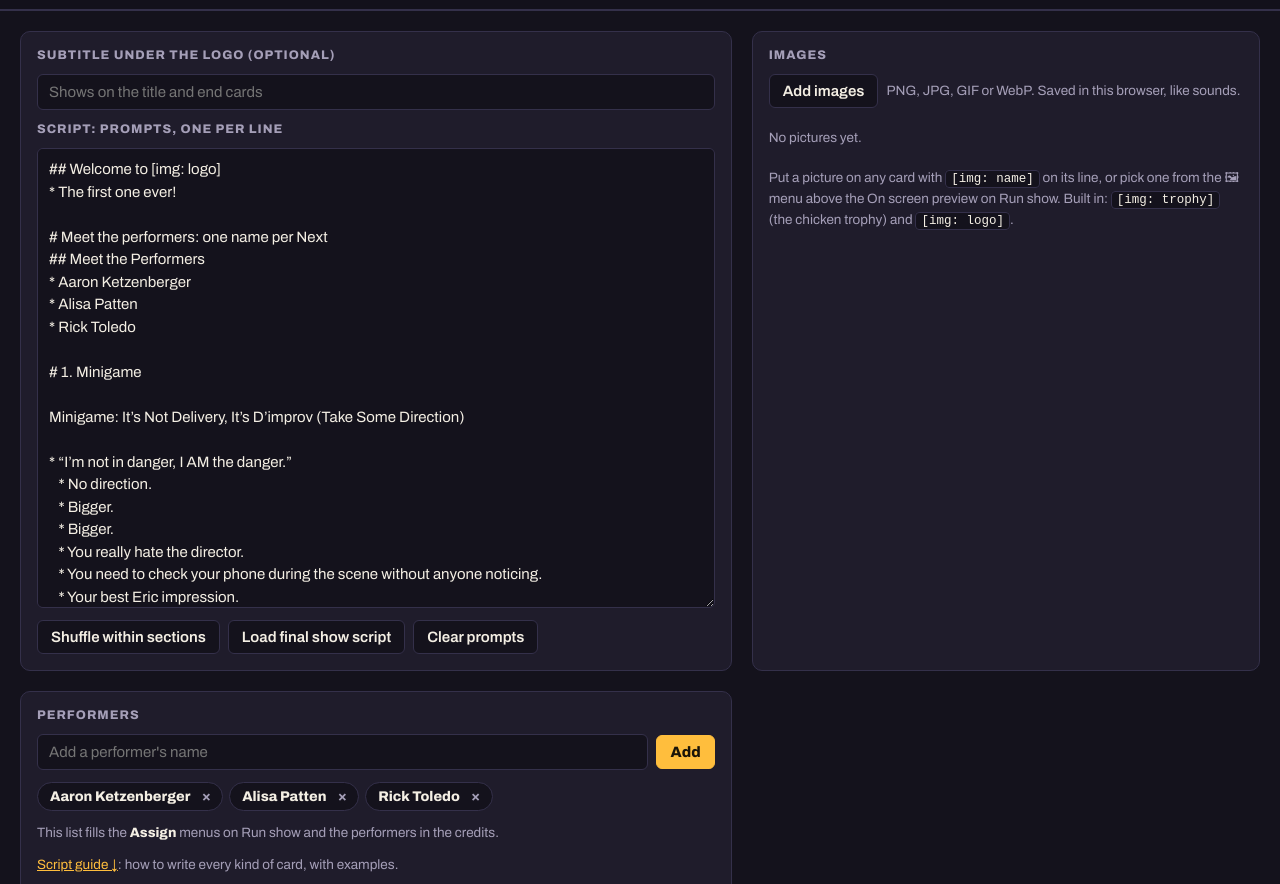
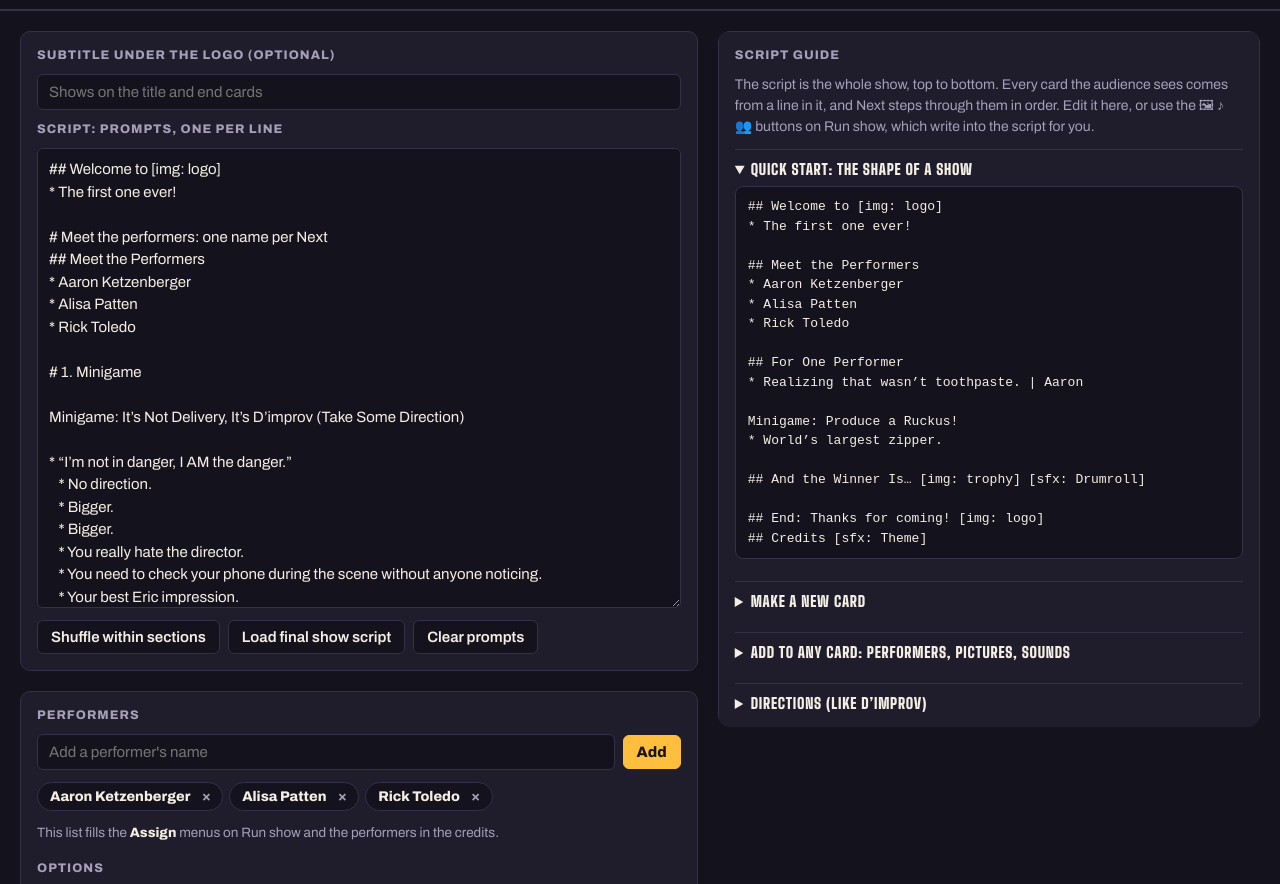
Before and after one commit to ericthelefty/bit, a plain HTML site: page index.html in a window 1280 px wide. Shown: the part 59-943 px from the top of the page. Drawn offline with Linux system fonts and the light colour scheme.

Commit message:
Script tab: guide in the right column beside the script, stays in view while scrolling
Co-Authored-By: Claude Opus 5.5 <noreply@anthropic.com>
Claude-Session: https://claude.ai/code/session_01VUUYTZKJbRfPrVYhvWwVPe

```diff
--- a/common.js
+++ b/common.js
@@ -1,7 +1,7 @@
 /* Build a Bit: shared helpers for the console (index.html) and the audience screen (screen.html). */
 var BAB = (function () {
   var CHANNEL = "build-a-bit";
-  var BUILD = "2026-11-22.9";   // bump on every change so an open audience window knows it is out of date
+  var BUILD = "2026-11-22.10";   // bump on every change so an open audience window knows it is out of date
 
   function esc(s) {
     return String(s == null ? "" : s).replace(/[&<>"]/g, function (c) {
--- a/index.html
+++ b/index.html
@@ -60,7 +60,7 @@ kbd { font-family: var(--body); font-weight: 800; font-size: 11.5px; background:
 .warnbox { border: 1px solid rgba(255,190,61,.5); background: rgba(255,190,61,.08); color: var(--chalk); border-radius: 8px; padding: 10px 12px; font-size: 13.5px; line-height: 1.45; }
 
 /* ---------- Prompts tab ---------- */
-.ptab { display: grid; grid-template-columns: minmax(0, 1.4fr) minmax(300px, 1fr); gap: 20px; max-width: 1280px; }
+.ptab { display: grid; grid-template-columns: minmax(0, 1.25fr) minmax(320px, 1fr); gap: 20px; max-width: 1280px; }
 @media (max-width: 900px) { .ptab { grid-template-columns: 1fr; } }
 
 .chips { display: flex; flex-wrap: wrap; gap: 6px; }
@@ -117,7 +117,9 @@ ol.list li.panel { grid-template-columns: 2em 1fr auto; align-items: start; }
 ol.list .dirs li { display: grid; grid-template-columns: minmax(0, 1fr) auto; gap: 6px; align-items: start; padding: 5px 7px; border-radius: 5px; background: var(--panel); border-left: 2px solid var(--line); font-size: 12.5px; cursor: pointer; }
 ol.list .dirs li:hover { border-left-color: var(--dim); }
 ol.list .dirs li.now { border-left-color: var(--bulb); background: #332c45; }
-.guide { grid-column: 1 / -1; }
+.pcol { display: grid; gap: 20px; align-content: start; min-width: 0; }
+.pguide { position: sticky; top: 84px; max-height: calc(100vh - 104px); overflow: auto; border-radius: 12px; }
+@media (max-width: 900px) { .pguide { position: static; max-height: none; } }
 .guide details { border-top: 1px solid var(--line); padding: 10px 0; }
 .guide summary { cursor: pointer; font-family: var(--display); font-weight: 900; text-transform: uppercase; letter-spacing: .05em; font-size: 15px; color: var(--chalk); }
 .guide summary:hover { color: var(--bulb); }
@@ -323,6 +325,7 @@ ol.list .dirs li.now { border-left-color: var(--bulb); background: #332c45; }
   <!-- ================= PROMPTS ================= -->
   <section id="tab-prompts" role="tabpanel" hidden>
     <div class="ptab">
+      <div class="pcol">
       <div class="card">
         <label class="lbl" for="showName">Subtitle under the logo (optional)</label>
         <input type="text" id="showName" placeholder="Shows on the title and end cards">
@@ -335,6 +338,20 @@ ol.list .dirs li.now { border-left-color: var(--bulb); background: #332c45; }
         </div>
       </div>
       <div class="card">
+        <span class="lbl">Performers</span>
+        <div class="row" style="flex-wrap:nowrap">
+          <input type="text" id="perfIn" placeholder="Add a performer's name" aria-label="Performer name">
+          <button class="btn go" type="button" id="perfAdd">Add</button>
+        </div>
+        <div class="chips" id="perfChips"></div>
+        <p class="hint">This list fills the <b style="color:var(--chalk)">Assign</b> menus on Run show and the performers in the credits.</p>
+                <div id="warns" class="warnbox" hidden></div>
+        <span class="lbl" style="margin-top:6px">Options</span>
+        <label class="check"><input type="checkbox" id="numCard"> <span>Show a big “Prompt #” card before each prompt</span></label>
+        <label class="check"><input type="checkbox" id="showSec" checked> <span>Show a section card when a new section starts</span></label>
+        <label class="check"><input type="checkbox" id="showDots" checked> <span>Show progress dots on screen</span></label>
+      </div>
+      <div class="card">
         <span class="lbl">Images</span>
         <div class="row">
           <label class="btn" style="cursor:pointer">Add images<input type="file" id="imgIn" accept="image/*" multiple hidden></label>
@@ -343,22 +360,8 @@ ol.list .dirs li.now { border-left-color: var(--bulb); background: #332c45; }
         <div class="imglist" id="imgList"></div>
         <p class="hint">Put a picture on any card with <code>[img: name]</code> on its line, or pick one from the 🖼 menu above the On screen preview on Run show. Built in: <code>[img: trophy]</code> (the chicken trophy) and <code>[img: logo]</code>.</p>
       </div>
-      <div class="card">
-        <span class="lbl">Performers</span>
-        <div class="row" style="flex-wrap:nowrap">
-          <input type="text" id="perfIn" placeholder="Add a performer's name" aria-label="Performer name">
-          <button class="btn go" type="button" id="perfAdd">Add</button>
-        </div>
-        <div class="chips" id="perfChips"></div>
-        <p class="hint">This list fills the <b style="color:var(--chalk)">Assign</b> menus on Run show and the performers in the credits.</p>
-        <p class="hint"><a href="#guide" style="color:var(--bulb)">Script guide ↓</a>: how to write every kind of card, with examples.</p>
-        <div id="warns" class="warnbox" hidden></div>
-        <span class="lbl" style="margin-top:6px">Options</span>
-        <label class="check"><input type="checkbox" id="numCard"> <span>Show a big “Prompt #” card before each prompt</span></label>
-        <label class="check"><input type="checkbox" id="showSec" checked> <span>Show a section card when a new section starts</span></label>
-        <label class="check"><input type="checkbox" id="showDots" checked> <span>Show progress dots on screen</span></label>
       </div>
-
+      <div class="pcol pguide">
       <div class="card guide" id="guide">
         <span class="lbl">Script guide</span>
         <p class="hint" style="margin-top:0">The script is the whole show, top to bottom. Every card the audience sees comes from a line in it, and Next steps through them in order. Edit it here, or use the 🖼 ♪ 👥 buttons on Run show, which write into the script for you.</p>
@@ -456,6 +459,7 @@ Minigame: Produce a Ruckus!
             <li>The full list of keys is on Run show, under the transport buttons.</li>
           </ul>
         </details>
+      </div>
       </div>
     </div>
   </section>
```
